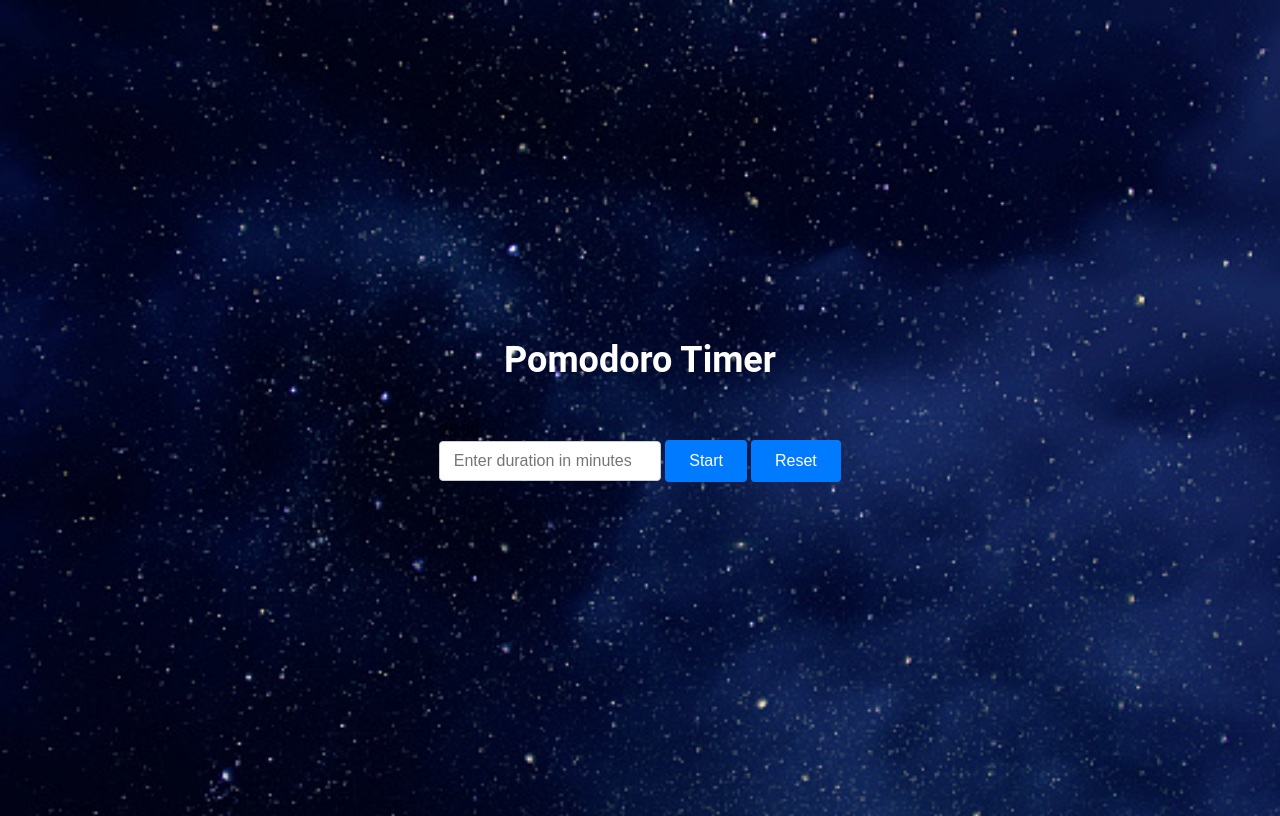
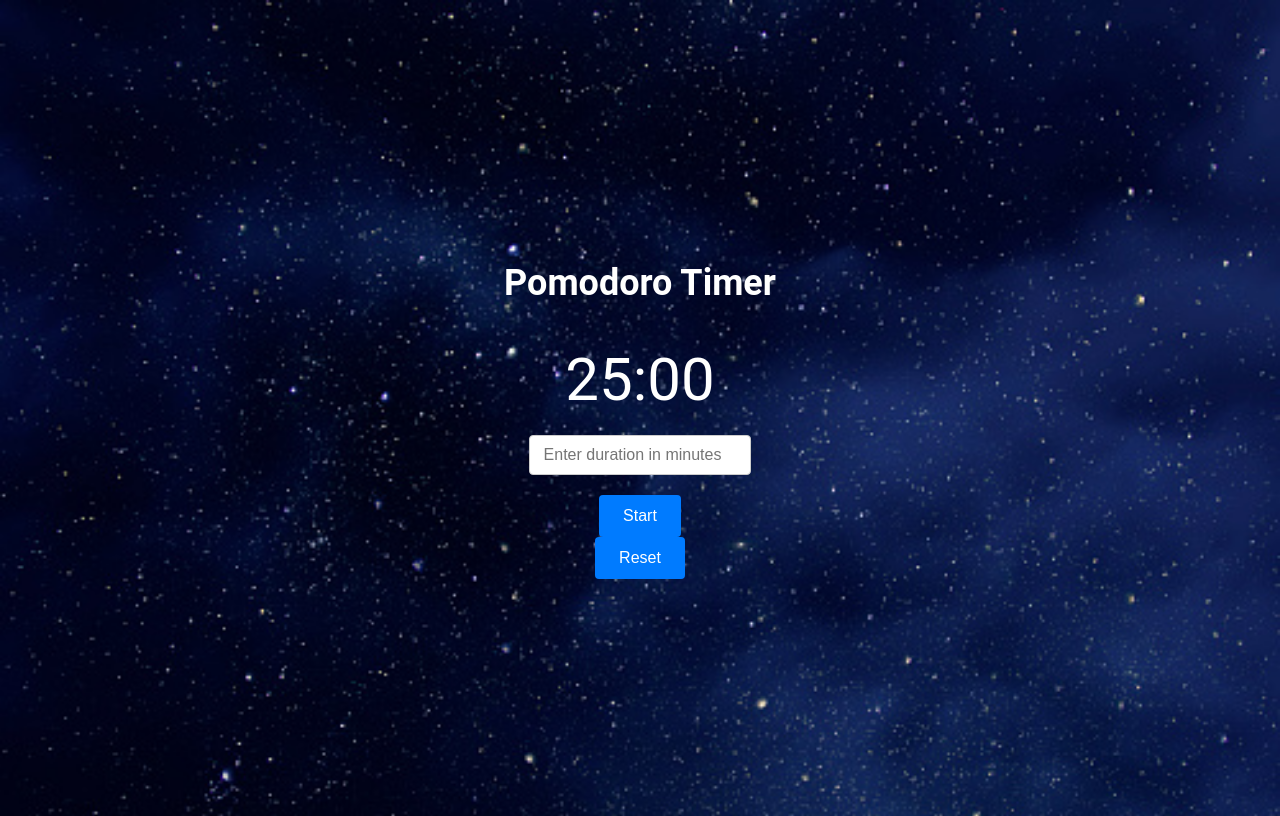
Before and after one commit to saan04/SITSpune, a Flask app: page / in a window 1280 px wide. Run offline with Flask 3, Linux system fonts and the light colour scheme.

Commit message:
Add files via upload

```diff
--- a/templates/index.css
+++ b/templates/index.css
@@ -17,14 +17,14 @@ h1 {
   margin-bottom: 40px;
 }
 
-.timer-container {
+#timer-container {
   display: flex;
   flex-direction: column;
   align-items: center;
   justify-content: center;
 }
 
-.timer {
+#timer {
   font-size: 60px;
   color: #fff;
   margin-bottom: 20px;
@@ -41,6 +41,7 @@ input {
 }
 
 button {
+  display:flex;
   padding: 12px 24px;
   font-size: 16px;
   color: #fff;
--- a/templates/index.html
+++ b/templates/index.html
@@ -9,8 +9,8 @@
   <div id="timer-container">
     <div id="timer">25:00</div>
     <input type="number" id="duration-input" placeholder="Enter duration in minutes">
-    <button id="start-btn">Start</button>
-    <button id="reset-btn">Reset</button>
+    <button class="btn1" id="start-btn">Start</button>
+    <button class="btn2" id="reset-btn">Reset</button>
   </div>
   <script src="index.js"></script>
 </body>
```
